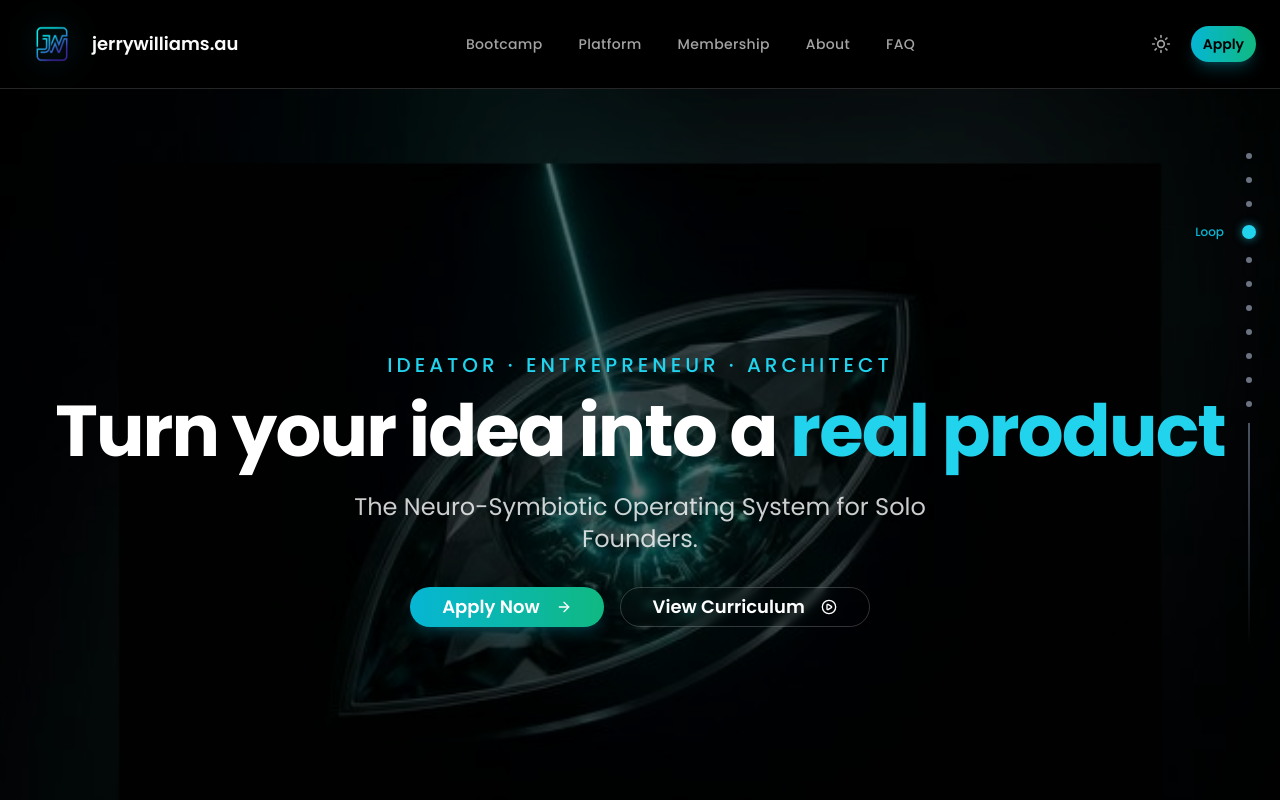
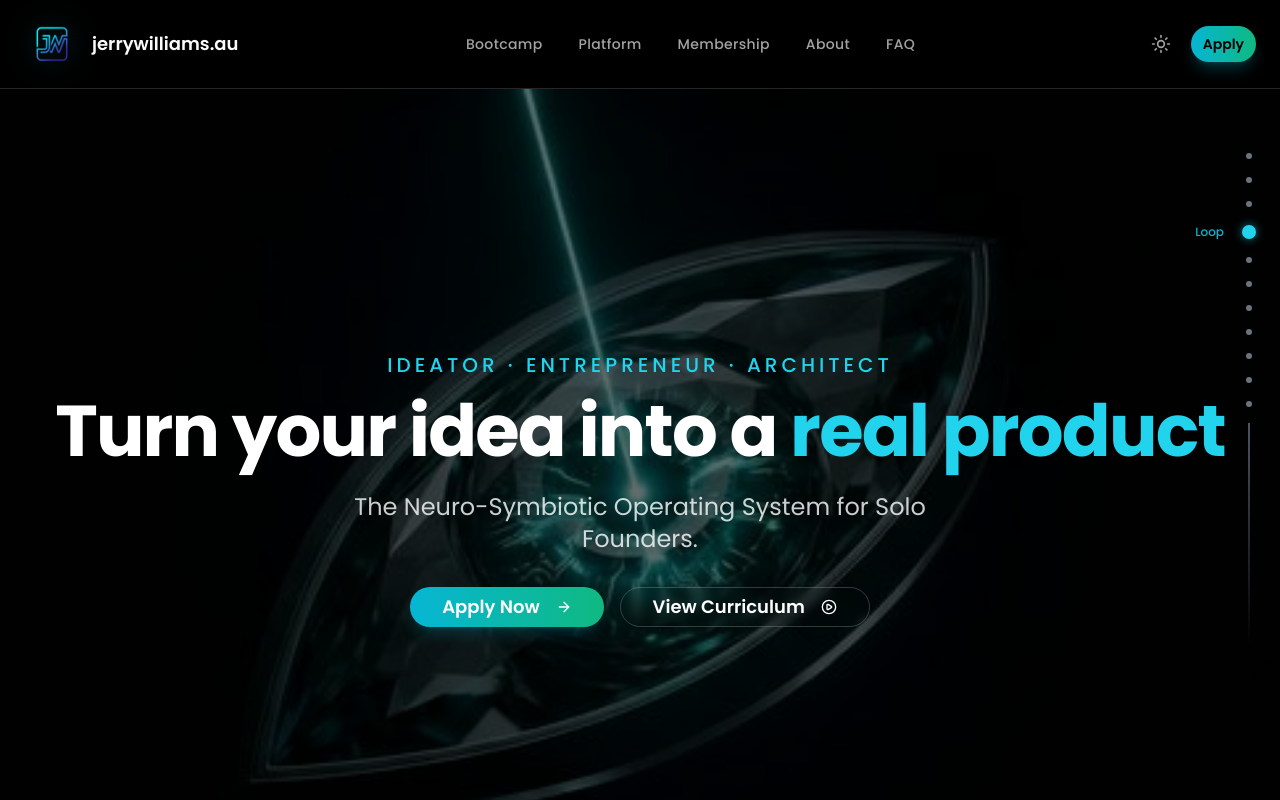
Before and after one commit to jerrywilliams-au/en-web, a Next.js app: page / in a window 1280 px wide. Shown: the top 800 px of the page. Built offline with nearby package versions, Linux system fonts and the light colour scheme.

Commit message:
style: increase scale of dark hero image to match visual weight of light theme

```diff
--- a/src/components/branding/HeroSection.tsx
+++ b/src/components/branding/HeroSection.tsx
@@ -36,8 +36,8 @@ export function HeroSection({ lightSrc, darkSrc }: HeroSectionProps) {
       {/* Dark Theme Background — Full Bleed Wide */}
       <div className="absolute inset-0 hidden dark:block">
         <motion.div
-           initial={{ scale: 1 }}
-           animate={{ scale: 1.05 }}
+           initial={{ scale: 1.3 }}
+           animate={{ scale: 1.35 }}
            transition={{ duration: 20, repeat: Infinity, repeatType: "reverse", ease: "linear" }}
            className="w-full h-full"
         >
```
